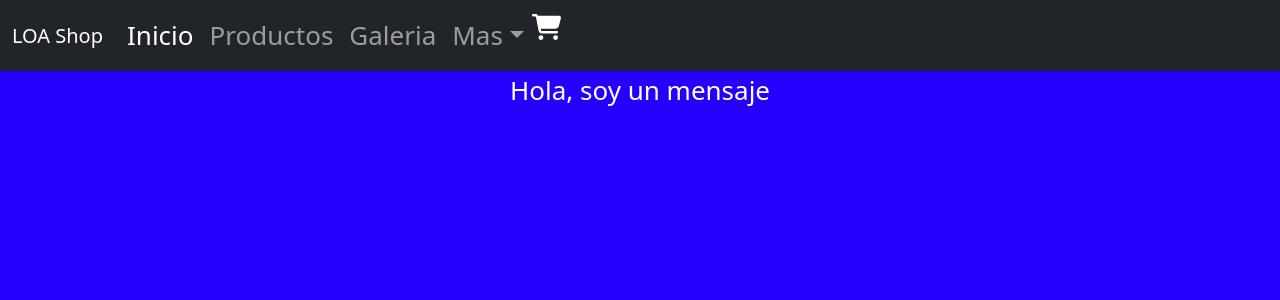
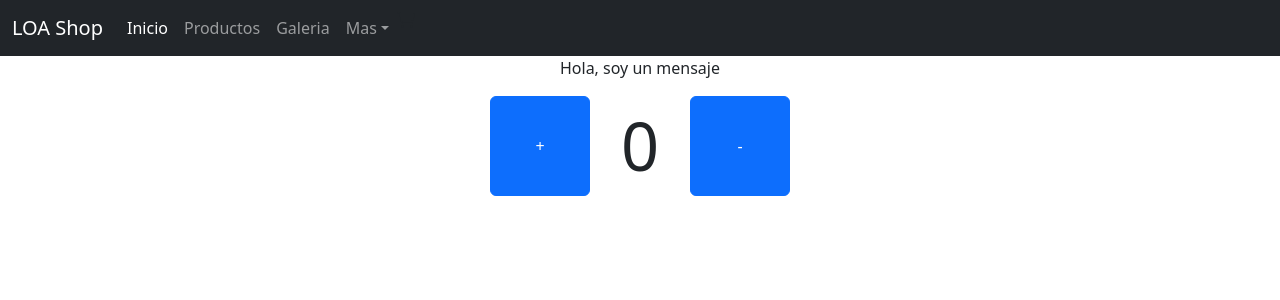
Before and after one commit to MrLem0n/loav2, a React (Create React App) app: page / in a window 1280 px wide. Shown: the top 300 px of the page. Built offline with nearby package versions, Linux system fonts and the light colour scheme.

Commit message:
contador

```diff
--- a/src/App.css
+++ b/src/App.css
@@ -2,38 +2,14 @@
   text-align: center;
 }
 
-.App-logo {
-  height: 40vmin;
-  pointer-events: none;
+
+#contar {
+  width: 100px;
+  font-size: 50pt;
 }
 
-@media (prefers-reduced-motion: no-preference) {
-  .App-logo {
-    animation: App-logo-spin infinite 20s linear;
-  }
+.btn-primary {
+
+  height: 100px;
+  width: 100px;
 }
-
-.App-header {
-  background-color: rgb(38, 0, 255);
-  min-height: 100vh;
-  display: flex;
-  flex-direction: column;
-
-  justify-content: flex-start;
-  font-size: calc(10px + 2vmin);
-  color: white;
-}
-
-
-.App-link {
-  color: #61dafb;
-}
-
-@keyframes App-logo-spin {
-  from {
-    transform: rotate(0deg);
-  }
-  to {
-    transform: rotate(360deg);
-  }
-}
--- a/src/App.js
+++ b/src/App.js
@@ -1,9 +1,9 @@
-import logo from './logo.svg';
+
 import './App.css';
 import Navbar from'./components/navbar';
 import "bootstrap/dist/css/bootstrap.min.css";
 import "bootstrap/dist/js/bootstrap.bundle.min.js";
-import WidgetCart from './components/Cart/CartWidget';
+import Contador from './components/contador/ItemCount';
 import ItemListContainer from './components/ItemListContainer'
 
 function App() {
@@ -13,7 +13,7 @@ function App() {
           <Navbar></Navbar>
           <ItemListContainer mensaje="Hola, soy un mensaje"></ItemListContainer>
       </header>
-
+    <Contador limit={0}/>
     </div>
   );
 }
--- /dev/null
+++ b/src/components/contador/ItemCount.js
@@ -0,0 +1,35 @@
+import {useState} from 'react';
+
+ const Contador = (props) => {
+
+    const limit = props.limit;
+
+    const [contador, setContador] = useState(0);
+
+    const incrementar = ()=> {
+        if (contador >= limit) {
+            setContador(contador + 1)
+        }
+
+    }
+
+    const decrementar = ()=> {
+        if (contador > limit) {
+            setContador(contador -1)
+        }
+
+    }
+
+    return (
+        <div className="container d-flex justify-content-center">
+
+            <button className="btn btn-primary" onClick={incrementar}>+</button>
+
+            <p id="contar">{contador}</p>
+
+            <button className=" btn btn-primary" onClick={decrementar}>-</button>
+        </div>
+    )
+}
+
+export default Contador;
--- a/src/components/navbar.js
+++ b/src/components/navbar.js
@@ -1,7 +1,7 @@
 import React from "react";
 import "bootstrap/dist/css/bootstrap.min.css";
 import "bootstrap/dist/js/bootstrap.bundle.min.js";
-import CartWidget from "./Cart/CartWidget";
+import CartWidget from "./icons/CartWidget";
 
 function Navbar() {
     return (
```
Also changed, not shown: src/components/icons/CartWidget.js (renamed from src/components/Cart/CartWidget.js).
